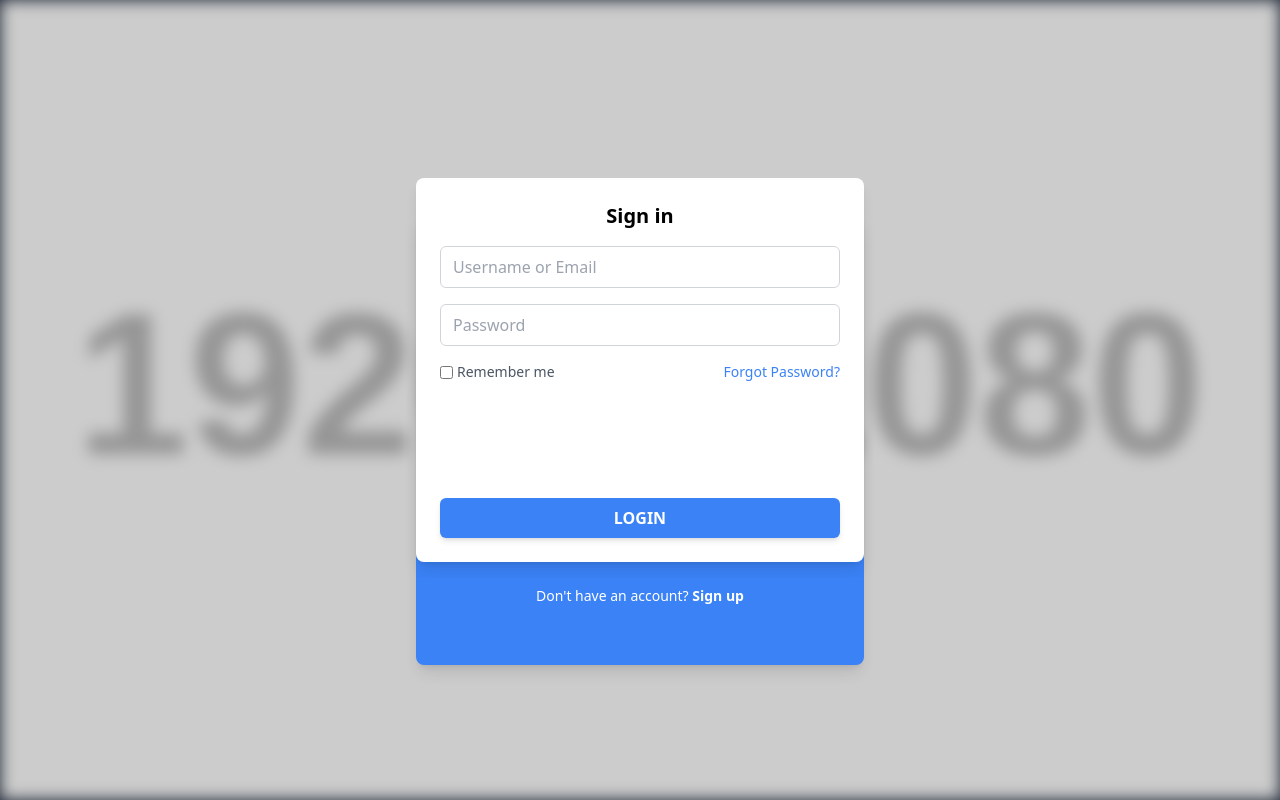
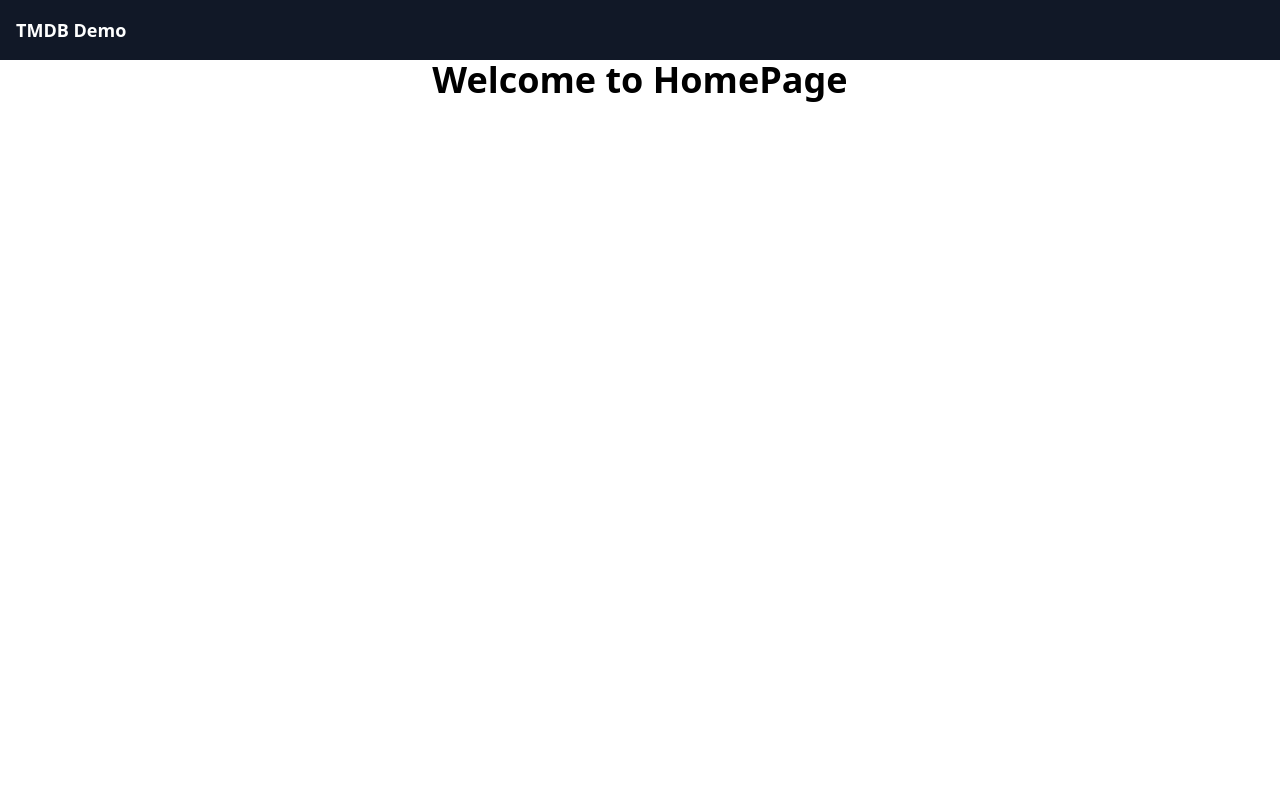
Before and after one commit to Imvideo/wsd-movie, a Vue app: page /home in a window 1280 px wide. Before the commit this address led to /signin. Built offline with nearby package versions, Linux system fonts and the light colour scheme.

Commit message:
feat: 홈페이지 헤더 추가

```diff
--- a/package.json
+++ b/package.json
@@ -8,11 +8,13 @@
     "lint": "vue-cli-service lint"
   },
   "dependencies": {
+    "axios": "^1.7.7",
     "core-js": "^3.8.3",
     "vue": "^3.2.13",
     "vue-router": "^4.4.5"
   },
   "devDependencies": {
+    "@types/axios": "^0.9.36",
     "@typescript-eslint/eslint-plugin": "^5.4.0",
     "@typescript-eslint/parser": "^5.4.0",
     "@vue/cli-plugin-babel": "~5.0.0",
--- a/src/App.vue
+++ b/src/App.vue
@@ -1,11 +1,19 @@
 <template>
-  <router-view />
+  <div>
+    <AppHeader />
+    <router-view />
+  </div>
 </template>
 
 <script lang="ts">
 import { defineComponent } from "vue";
+import AppHeader from "@/components/AppHeader.vue";
+
 
 export default defineComponent({
   name: "App",
+  components: {
+    AppHeader,
+  },
 });
 </script>
--- /dev/null
+++ b/src/components/AppBanner.vue
@@ -0,0 +1,37 @@
+<template>
+  <section
+      class="relative h-96 bg-cover bg-center text-white flex items-end"
+      :style="{ backgroundImage: `url(https://image.tmdb.org/t/p/original${movie.backdrop_path})` }"
+      v-if="movie"
+  >
+    <div class="p-6 bg-gradient-to-t from-black to-transparent w-full">
+      <h1 class="text-4xl font-bold mb-2">{{ movie.title }}</h1>
+      <p class="mb-4">{{ movie.overview }}</p>
+      <div class="flex space-x-4">
+        <button class="bg-white text-black px-6 py-2 rounded">재생</button>
+        <button class="bg-gray-700 px-6 py-2 rounded">상세 정보</button>
+      </div>
+    </div>
+  </section>
+</template>
+
+<script lang="ts">
+import { defineComponent, ref, onMounted } from "vue";
+import { fetchMovieDetails } from "@/services/tmdbService";
+
+export default defineComponent({
+  name: "AppBanner",
+  setup() {
+    const movie = ref<any>(null);
+
+    onMounted(async () => {
+      const movieId = 580489; // 예시로 '베놈' 영화 ID 사용
+      movie.value = await fetchMovieDetails(movieId);
+    });
+
+    return {
+      movie,
+    };
+  },
+});
+</script>
--- /dev/null
+++ b/src/components/AppHeader.vue
@@ -0,0 +1,13 @@
+<template>
+  <header class="flex items-center justify-between p-4 bg-gray-900 text-white">
+    <div class="flex items-center">
+      <h1 class="text-lg font-bold">TMDB Demo</h1>
+    </div>
+  </header>
+</template>
+
+<script lang="ts">
+export default {
+  name: "AppHeader", // 다단어로 변경
+};
+</script>
--- a/src/components/Home.vue
+++ /dev/null
@@ -1,11 +0,0 @@
-<template>
-  <div class="min-h-screen flex items-center justify-center bg-green-500 text-white">
-    <h1 class="text-4xl font-bold">Welcome to Home!</h1>
-  </div>
-</template>
-
-<script lang="ts">
-export default {
-  name: "HomePage", // 컴포넌트 이름을 다단어로 변경
-};
-</script>
--- a/src/components/LoginSignUp.vue
+++ b/src/components/LoginSignUp.vue
@@ -138,25 +138,11 @@ export default defineComponent({
   name: "LoginSignUp",
   setup() {
     const router = useRouter(); // Vue Router 객체
-    const isSignUp = ref(false); // SignUp 상태
-    const username = ref(""); // 로그인용 Username or Email
-    const password = ref(""); // 로그인 및 회원가입용 Password
-    const email = ref(""); // 회원가입용 Email
-    const confirmPassword = ref(""); // 회원가입용 Confirm Password
-    const errorMessage = ref(""); // 에러 메시지 상태
-
-    const toggleCard = () => {
-      isSignUp.value = !isSignUp.value;
-      clearFields();
-      errorMessage.value = "";
-    };
-
-    const clearFields = () => {
-      username.value = "";
-      password.value = "";
-      email.value = "";
-      confirmPassword.value = "";
-    };
+    const username = ref("");
+    const password = ref("");
+    const email = ref("");
+    const confirmPassword = ref("");
+    const errorMessage = ref("");
 
     const handleLogin = () => {
       const storedUser = localStorage.getItem("user");
@@ -164,7 +150,7 @@ export default defineComponent({
         const user = JSON.parse(storedUser);
         if (user.email === username.value && user.password === password.value) {
           errorMessage.value = ""; // 에러 메시지 초기화
-          router.push("/"); // 루트 경로로 이동
+          router.push("/home"); // 로그인 성공 후 홈 페이지로 이동
         } else {
           errorMessage.value = "Incorrect username or password.";
         }
@@ -173,31 +159,19 @@ export default defineComponent({
       }
     };
 
-    const handleSignUp = () => {
-      if (password.value !== confirmPassword.value) {
-        alert("Passwords do not match!");
-        return;
-      }
-      const userData = { email: email.value, password: password.value };
-      localStorage.setItem("user", JSON.stringify(userData));
-      alert(`Registered with email: ${email.value}`);
-      clearFields();
-    };
-
     return {
-      isSignUp,
       username,
       password,
       email,
       confirmPassword,
       errorMessage,
-      toggleCard,
       handleLogin,
-      handleSignUp,
     };
   },
 });
 </script>
+
+
 
 
 <style scoped>
--- /dev/null
+++ b/src/components/MovieList.vue
@@ -0,0 +1,43 @@
+<template>
+  <section class="p-6">
+    <h2 class="text-2xl font-bold mb-4">인기 영화</h2>
+    <div class="grid grid-cols-5 gap-4">
+      <div
+          v-for="movie in movies"
+          :key="movie.id"
+          class="group relative"
+      >
+        <img
+            :src="`https://image.tmdb.org/t/p/w500${movie.poster_path}`"
+            :alt="movie.title"
+            class="w-full h-auto rounded"
+        />
+        <h3
+            class="absolute bottom-0 left-0 w-full bg-black bg-opacity-50 text-white text-center p-2 opacity-0 group-hover:opacity-100"
+        >
+          {{ movie.title }}
+        </h3>
+      </div>
+    </div>
+  </section>
+</template>
+
+<script lang="ts">
+import { defineComponent, ref, onMounted } from "vue";
+import { fetchPopularMovies } from "@/services/tmdbService";
+
+export default defineComponent({
+  name: "MovieList",
+  setup() {
+    const movies = ref<any[]>([]);
+
+    onMounted(async () => {
+      movies.value = await fetchPopularMovies();
+    });
+
+    return {
+      movies,
+    };
+  },
+});
+</script>
--- a/src/router/index.ts
+++ b/src/router/index.ts
@@ -1,20 +1,24 @@
 import { createRouter, createWebHistory } from "vue-router";
 import LoginSignUp from "@/components/LoginSignUp.vue";
-import HomePage from "@/components/Home.vue"; // 변경된 컴포넌트 이름
+import HomePage from "@/views/HomePage.vue"; // HomePage 컴포넌트 추가
 
 const routes = [
     {
-        path: "/signin",
+        path: "/signin", // 로그인 페이지
         name: "SignIn",
         component: LoginSignUp,
     },
     {
-        path: "/",
-        name: "Home",
-        component: HomePage, // 변경된 컴포넌트 이름
+        path: "/home", // 홈 페이지
+        name: "HomePage",
+        component: HomePage,
     },
     {
-        path: "/:pathMatch(.*)*",
+        path: "/", // 기본 경로를 로그인 페이지로 리디렉션
+        redirect: "/signin",
+    },
+    {
+        path: "/:pathMatch(.*)*", // 잘못된 경로 처리
         redirect: "/signin",
     },
 ];
--- /dev/null
+++ b/src/services/tmdbService.ts
@@ -0,0 +1,25 @@
+import axios from "axios";
+
+const API_KEY = "YOUR_API_KEY"; // TMDB API 키
+const BASE_URL = "https://api.themoviedb.org/3";
+
+export const fetchPopularMovies = async () => {
+    const response = await axios.get(`${BASE_URL}/movie/popular`, {
+        params: {
+            api_key: API_KEY,
+            language: "ko-KR",
+            page: 1,
+        },
+    });
+    return response.data.results;
+};
+
+export const fetchMovieDetails = async (movieId: number) => {
+    const response = await axios.get(`${BASE_URL}/movie/${movieId}`, {
+        params: {
+            api_key: API_KEY,
+            language: "ko-KR",
+        },
+    });
+    return response.data;
+};
--- /dev/null
+++ b/src/views/HomePage.vue
@@ -0,0 +1,11 @@
+<template>
+  <div>
+    <h1 class="text-4xl font-bold text-center">Welcome to HomePage</h1>
+  </div>
+</template>
+
+<script lang="ts">
+export default {
+  name: "HomePage",
+};
+</script>
```
Also changed, not shown: 1 other file (tests, documents, lock files or other folders).
